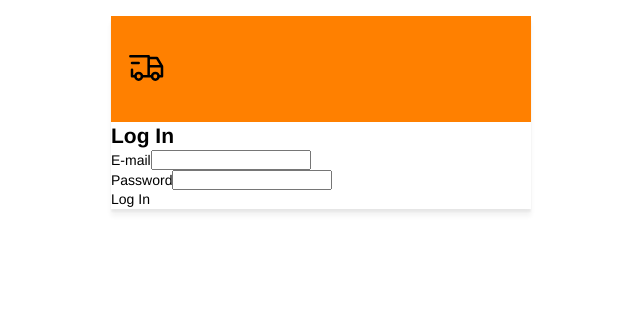
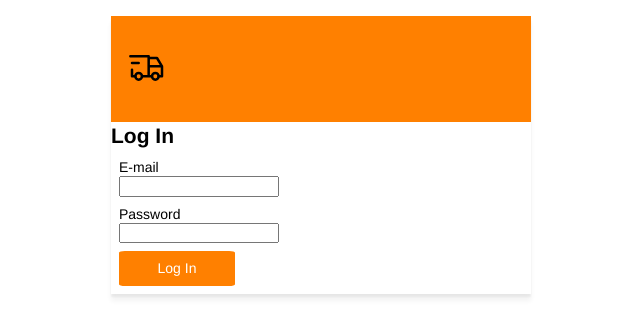
Before and after one commit to CodeSoom/react-week8-assignment-1, a React app: page /login in a window 1280 px wide. Shown: the top 336 px of the page, without its empty margins (319-959 px from the left). Built offline with nearby package versions, Linux system fonts and the light colour scheme.

Commit message:
♻️ refactor: create reusable styled component for Form and Field

```diff
--- /dev/null
+++ b/src/commons/components/Button.jsx
@@ -0,0 +1,19 @@
+import styled from '@emotion/styled';
+
+import { colors } from '../../styles/Theme';
+
+const Button = styled.button({
+  // Box Model Properties
+  width: '100px',
+  padding: '.5rem',
+  textAlign: 'center',
+
+  // Visual Properties
+  color: 'white',
+  backgroundColor: colors.orange,
+
+  // Miscellanenous Properties
+  borderRadius: '5%',
+});
+
+export default Button;
--- /dev/null
+++ b/src/commons/components/FormWrapper.jsx
@@ -0,0 +1,9 @@
+import styled from '@emotion/styled';
+
+const FormWrapper = styled.div({
+  display: 'flex',
+  flexDirection: 'column',
+  padding: '.5rem',
+});
+
+export default FormWrapper;
--- /dev/null
+++ b/src/commons/components/index.js
@@ -0,0 +1,2 @@
+export { default as Button } from './Button';
+export { default as FormWrapper } from './FormWrapper';
--- a/src/pages/LogIn/LoginForm.jsx
+++ b/src/pages/LogIn/LoginForm.jsx
@@ -1,46 +1,37 @@
-import React, { useCallback } from 'react';
+import React from 'react';
+
+import TextField from '../../components/TextField';
+
+import { Button, FormWrapper } from '../../commons/components';
 
 const LoginForm = React.memo(({ fields, onChange, onSubmit }) => {
   const { email, password } = fields;
 
-  const handleChange = useCallback((event) => {
-    const { target: { name, value } } = event;
-    onChange({ name, value });
-  }, [onChange]);
-
   return (
-    <>
-      <div>
-        <label htmlFor="login-email">
-          E-mail
-        </label>
-        <input
+    <FormWrapper>
+      <TextField
+        label="E-mail"
         type="email"
-          id="login-email"
         name="email"
         value={email}
-          onChange={handleChange}
+        onChange={onChange}
       />
-      </div>
-      <div>
-        <label htmlFor="login-password">
-          Password
-        </label>
-        <input
+
+      <TextField
+        label="Password"
         type="password"
-          id="login-password"
         name="password"
         value={password}
-          onChange={handleChange}
+        onChange={onChange}
       />
-      </div>
-      <button
+
+      <Button
         type="button"
         onClick={onSubmit}
       >
         Log In
-      </button>
-    </>
+      </Button>
+    </FormWrapper>
   );
 });
 
--- a/src/pages/Restaurant/ReviewForm.jsx
+++ b/src/pages/Restaurant/ReviewForm.jsx
@@ -1,35 +1,14 @@
 import React from 'react';
 
-import styled from '@emotion/styled';
+import TextField from '../../components/TextField';
 
-import TextField from './TextField';
-
-import { colors } from '../../styles/Theme';
-
-const ReviewFormWrapper = styled.div({
-  display: 'flex',
-  flexDirection: 'column',
-});
-
-const ReviewButton = styled.button({
-  // Box Model Properties
-  width: '100px',
-  padding: '.5rem',
-  textAlign: 'center',
-
-  // Visual Properties
-  color: 'white',
-  backgroundColor: colors.orange,
-
-  // Miscellanenous Properties
-  borderRadius: '5%',
-});
+import { Button, FormWrapper } from '../../commons/components';
 
 const ReviewForm = React.memo(({ fields, onChange, onSubmit }) => {
   const { score, description } = fields;
 
   return (
-    <ReviewFormWrapper>
+    <FormWrapper>
       <TextField
         label="평점"
         name="score"
@@ -45,13 +24,13 @@ const ReviewForm = React.memo(({ fields, onChange, onSubmit }) => {
         onChange={onChange}
       />
 
-      <ReviewButton
+      <Button
         type="button"
         onClick={onSubmit}
       >
         리뷰 남기기
-      </ReviewButton>
-    </ReviewFormWrapper>
+      </Button>
+    </FormWrapper>
   );
 });
 
```
Also changed, not shown: src/components/TextField.jsx (renamed from src/pages/Restaurant/TextField.jsx), 1 other file (tests, documents, lock files or other folders). Lines whose indentation alone changed are shown as unchanged.
